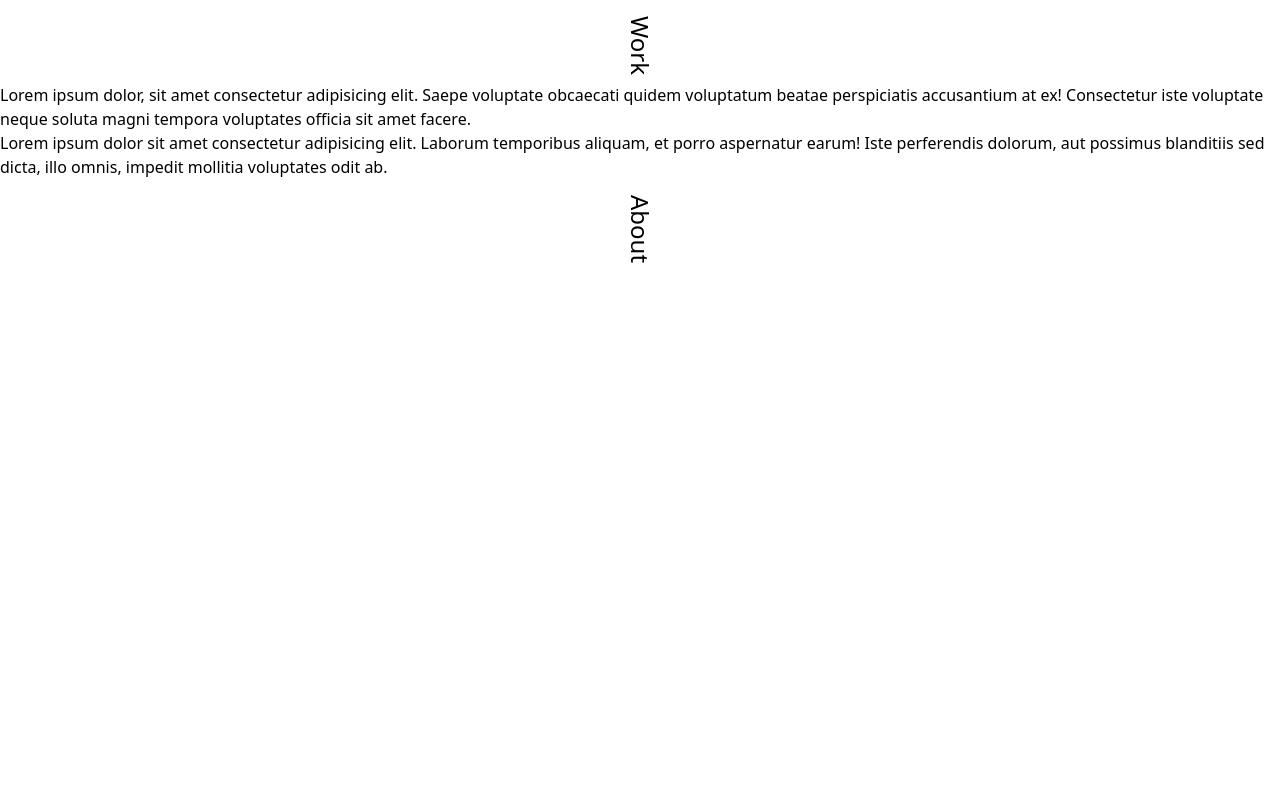
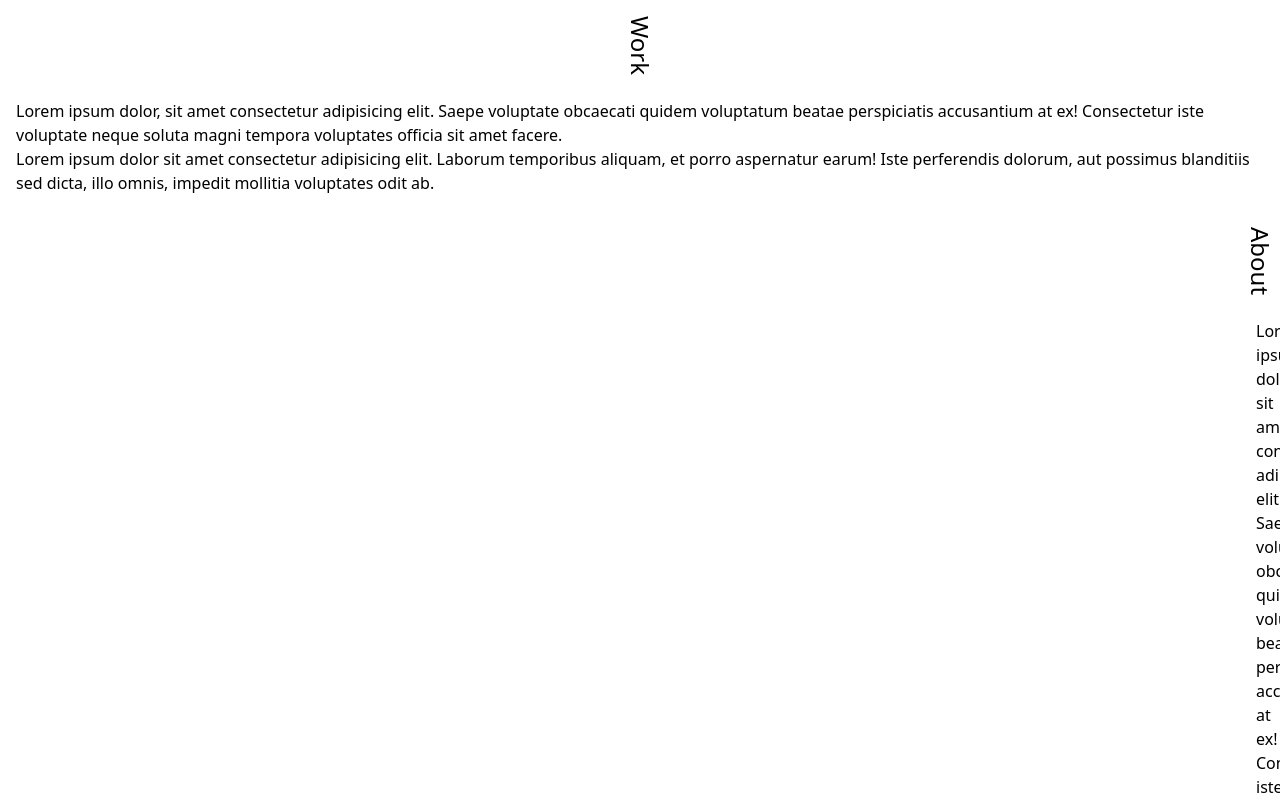
Before and after one commit to sheyzi/Portfolio, a SvelteKit app: page / in a window 1280 px wide. Shown: the top 800 px of the page. Built offline with nearby package versions, Linux system fonts and the light colour scheme.

Commit message:
Fixed layout issues

```diff
--- a/src/routes/+page.svelte
+++ b/src/routes/+page.svelte
@@ -8,14 +8,14 @@
 
 <div class="md:flex justify-between h-screen">
 	<!-- Work -->
-	<div class="flex ">
+	<div class=" flex">
 		<button on:click={() => (aboutVisible = false)} class="title">
 			{#if !aboutVisible}
 				<iconify-icon icon="carbon:dot-mark" />
 			{/if}
 			<p>Work</p>
 		</button>
-		<div class="overflow-scroll content" class:active={!aboutVisible}>
+		<div class="overflow-scroll content">
 			<p class="h-screen">
 				Lorem ipsum dolor, sit amet consectetur adipisicing elit. Saepe voluptate obcaecati quidem
 				voluptatum beatae perspiciatis accusantium at ex! Consectetur iste voluptate neque soluta
@@ -31,7 +31,7 @@
 	</div>
 
 	<!-- About -->
-	<div class="flex bg-black text-white z-[9999]">
+	<div class="wrapper flex bg-black text-white z-[9999] about" class:active={aboutVisible}>
 		<button on:click={() => (aboutVisible = true)} class="title">
 			{#if aboutVisible}
 				<iconify-icon icon="carbon:dot-mark" />
@@ -39,7 +39,7 @@
 			<p>About</p>
 		</button>
 
-		<div class="overflow-scroll content" class:active={aboutVisible}>
+		<div class="overflow-scroll content ">
 			<p class="h-screen">
 				Lorem ipsum dolor, sit amet consectetur adipisicing elit. Saepe voluptate obcaecati quidem
 				voluptatum beatae perspiciatis accusantium at ex! Consectetur iste voluptate neque soluta
@@ -64,6 +64,19 @@
 		display: flex;
 		flex-direction: column;
 		align-items: center;
+		width: 2.5rem;
+	}
+
+	.wrapper {
+		width: 2.5rem;
+		transition: all 0.5s ease;
+		position: fixed;
+		height: 100vh;
+		right: 0;
+	}
+
+	.wrapper.active {
+		width: calc(100vw - 2.5rem);
 	}
 
 	.title p {
@@ -72,15 +85,7 @@
 	}
 
 	.content {
-		transform: scaleX(0);
-		width: 0;
-		transition: transform 0.5s ease-in-out;
-		transform-origin: left;
-	}
-
-	.content.active {
-		width: 100%;
-		transform: scaleX(1);
+		padding: 1rem;
 	}
 
 	.content::-webkit-scrollbar {
```
